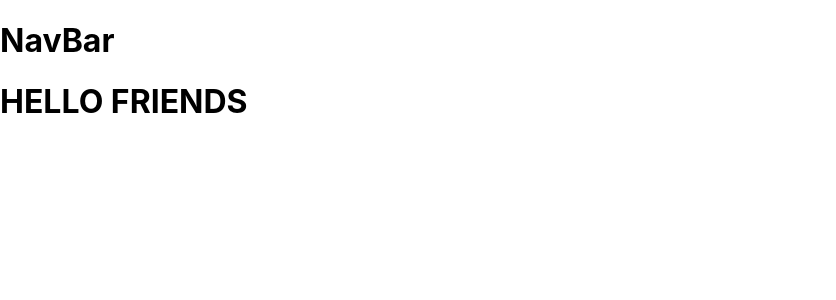
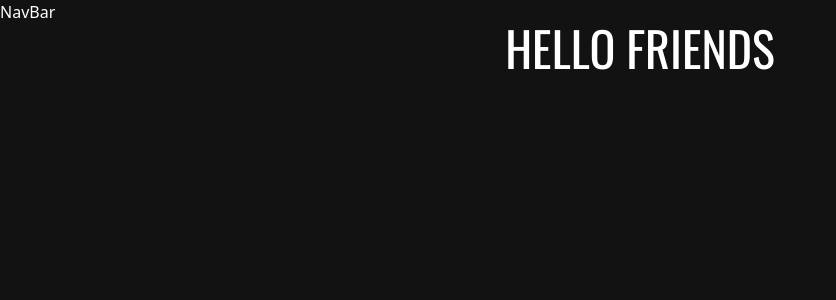
Before and after one commit to TokyoNoire/tokyonoire-client-web, a Next.js app: page / in a window 1280 px wide. Shown: the top 300 px of the page, without its empty margins (0-836 px from the left). Built offline with nearby package versions, Linux system fonts and the light colour scheme.

Commit message:
feat: tailwind install and thematic set

```diff
--- a/package.json
+++ b/package.json
@@ -20,8 +20,11 @@
     "@types/react-dom": "^18.0.5",
     "@typescript-eslint/eslint-plugin": "^5.33.0",
     "@typescript-eslint/parser": "^5.33.0",
+    "autoprefixer": "^10.4.13",
     "eslint": "^8.26.0",
     "eslint-config-next": "13.0.2",
+    "postcss": "^8.4.19",
+    "tailwindcss": "^3.2.4",
     "typescript": "^4.8.4"
   },
   "ct3aMetadata": {
--- /dev/null
+++ b/postcss.config.js
@@ -0,0 +1,6 @@
+module.exports = {
+  plugins: {
+    tailwindcss: {},
+    autoprefixer: {},
+  },
+}
--- a/src/pages/_app.tsx
+++ b/src/pages/_app.tsx
@@ -1,5 +1,5 @@
 import { type AppType } from "next/dist/shared/lib/utils";
-import NavBar from "../components/NavBar";
+import NavBar from "../Components/NavBar";
 
 import "../styles/globals.css";
 
--- a/src/pages/game/[id]/index.tsx
+++ b/src/pages/game/[id]/index.tsx
@@ -1,5 +1,5 @@
 import React, { FC, ReactElement } from "react";
-import LocationModule from "../../../components/LocationModule";
+import LocationModule from "../../../Components/LocationModule";
 
 const Game: FC = (): ReactElement => {
   return (
--- a/src/pages/index.tsx
+++ b/src/pages/index.tsx
@@ -10,7 +10,7 @@ const Home: NextPage = () => {
       <title>Tokyo Noir: Real Life Mysteries, by Everyone, Everywhere.</title>
       <meta name='keywords' content='interactive, story, game'/>
     </Head>
-    <h1>HELLO FRIENDS</h1>
+    <h1 className="flex flex-col items-center justify-center text-5xl font-heading">HELLO FRIENDS</h1>
     </>
   );
 };
--- a/src/styles/globals.css
+++ b/src/styles/globals.css
@@ -1,9 +1,28 @@
+@import "~tailwindcss/base";
+@import "~tailwindcss/components";
+@import "~tailwindcss/utilities";
+
+@font-face {
+  font-family: "Oswald";
+  src: url("/Assets/Fonts/Oswald_Headers/Oswald-VariableFont_wght.ttf");
+}
+
+@font-face {
+  font-family: "LoraItalic";
+  src: url("/Assets/Fonts/Lora_Body/Lora-Italic-VariableFont_wght.ttf");
+}
+
+@font-face {
+  font-family: "Lora";
+  src: url("/Assets/Fonts/Lora_Body/Lora-VariableFont_wght.ttf");
+}
+
 html,
 body {
+  background-color: #121212;
+  color: #FFFFFF;
   padding: 0;
   margin: 0;
-  font-family: -apple-system, BlinkMacSystemFont, Segoe UI, Roboto, Oxygen,
-    Ubuntu, Cantarell, Fira Sans, Droid Sans, Helvetica Neue, sans-serif;
 }
 
 a {
--- a/src/tailwind.config.ts
+++ /dev/null
@@ -1,34 +0,0 @@
-module.exports = {
-    darkMode: "class",
-    screens: {
-        sm: '480px',
-        md: '768px',
-        lg: '976px',
-        xl: '1440px',
-      },
-      colors: {
-        'blue': '#1fb6ff',
-        'purple': '#7e5bef',
-        'pink': '#ff49db',
-        'orange': '#ff7849',
-        'green': '#13ce66',
-        'yellow': '#ffc82c',
-        'gray-dark': '#273444',
-        'gray': '#8492a6',
-        'gray-light': '#d3dce6',
-      },
-      fontFamily: {
-        sans: ['Graphik', 'sans-serif'],
-        serif: ['Merriweather', 'serif'],
-      },
-      extend: {
-        spacing: {
-          '128': '32rem',
-          '144': '36rem',
-        },
-        borderRadius: {
-          '4xl': '2rem',
-        }
-      }
-      plugins: [require ("nightwind")],
-    }
--- /dev/null
+++ b/tailwind.config.js
@@ -0,0 +1,36 @@
+/** @type {import('tailwindcss').Config} */
+
+module.exports = {
+  content: [
+    "./src/pages/**/*.{js,ts,jsx,tsx}",
+    "./src//Components/**/*.{js,ts,jsx,tsx}",
+  ],
+  darkMode: true,
+  theme: {
+    screens: {
+      sm: '480px',
+      md: '768px',
+      lg: '976px',
+      xl: '1440px',
+    },
+    colors: {
+      white: "#FFFFF",
+      black: "#121212",
+    },
+    fontFamily: {
+      heading: ['Oswald', 'serif'],
+      body: ['Lora', 'serif'],
+      italic: ['LoraItalic', 'serif'],
+    },
+    extend: {
+      spacing: {
+        '128': '32rem',
+        '144': '36rem',
+      },
+      borderRadius: {
+        '4xl': '2rem',
+      }
+    },
+  },
+  plugins: [],
+}
```
Also changed, not shown: src/styles/index.module.css (deleted, +0 -56 lines), 2 other files (tests, documents, lock files or other folders).
